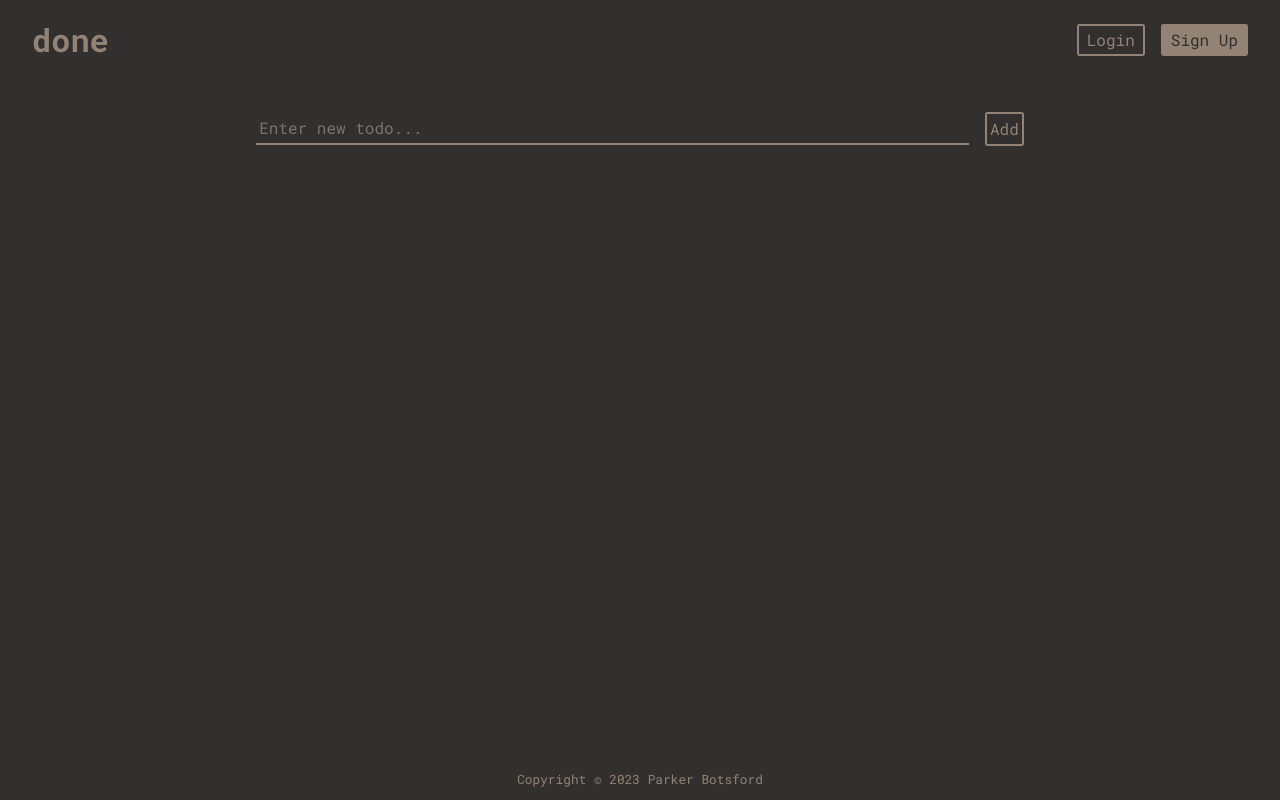
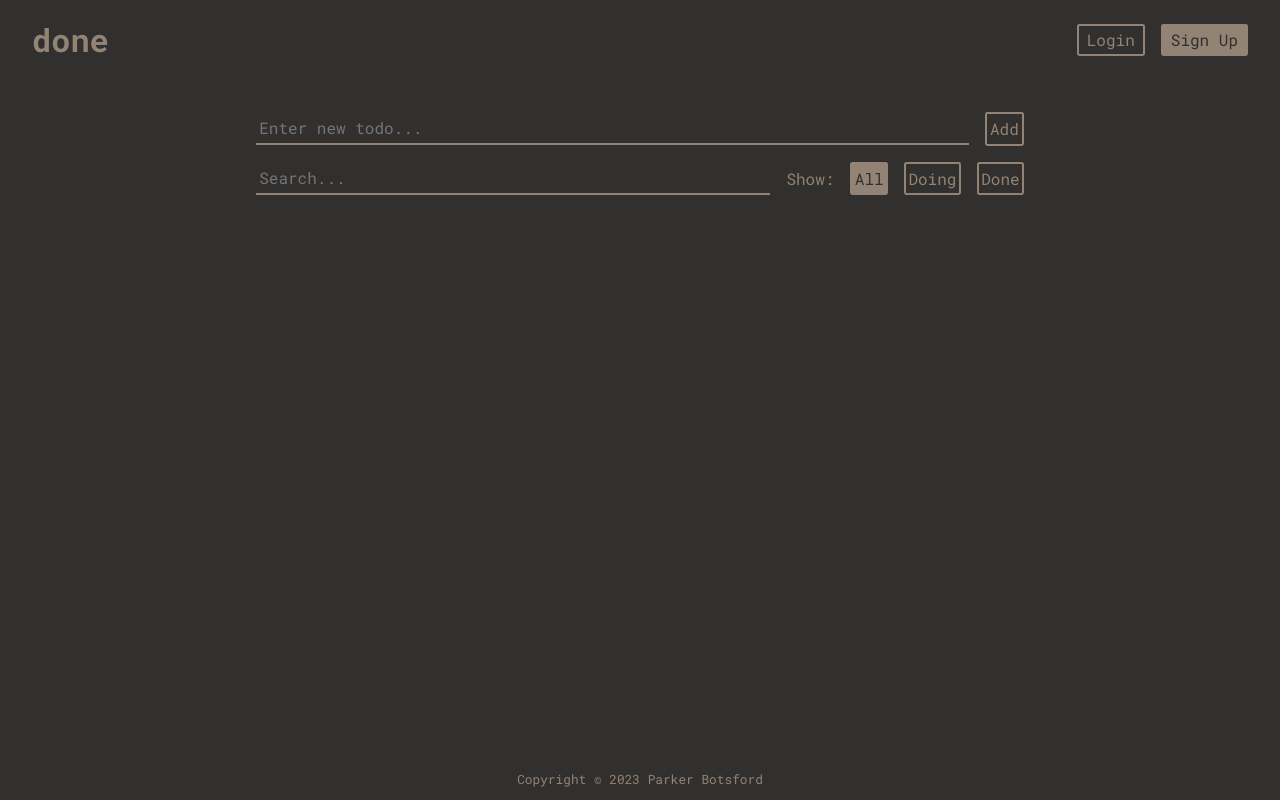
Before and after one commit to parbots/done, a Next.js app: page / in a window 1280 px wide. Built offline with nearby package versions, Linux system fonts and the light colour scheme.

Commit message:
Add search and filter elements to ListMenu in Items module

```diff
--- a/src/modules/items/menu/ListMenu.module.css
+++ b/src/modules/items/menu/ListMenu.module.css
@@ -3,6 +3,7 @@
 
     display: flex;
     flex-direction: column;
+    gap: 1rem;
 }
 
 .addItemSection {
@@ -12,6 +13,8 @@
     justify-content: flex-start;
     align-items: center;
     gap: 1rem;
+
+    border: none;
 }
 
 .itemInput {
@@ -57,3 +60,80 @@
     border-color: var(--highlight);
     color: var(--highlight);
 }
+
+.filterSection {
+    width: 100%;
+
+    display: flex;
+    justify-content: flex-start;
+    align-items: center;
+    gap: 1rem;
+
+    border: none;
+}
+
+.searchInput {
+    flex: 1;
+
+    padding: 0.2rem;
+
+    border: none;
+    border-bottom: solid 0.15rem var(--color);
+
+    color: var(--color);
+    background-color: var(--background);
+
+    transition: 0.3s color, 0.3s border-color;
+}
+
+.searchInput:hover,
+.searchInput:focus-visible {
+    outline: none;
+
+    border-color: var(--highlight);
+    color: var(--highlight);
+}
+
+.filterRadioSection {
+    display: flex;
+    justify-content: flex-start;
+    align-items: center;
+    gap: 1rem;
+
+    border: none;
+}
+
+.filterRadio {
+    appearance: none;
+}
+
+.filterLabel {
+    padding: 0.15rem;
+
+    cursor: pointer;
+
+    border: solid 0.15rem var(--color);
+    border-radius: 0.15rem;
+
+    color: var(--color);
+    background-color: var(--background);
+
+    transition: color 0.3s, background-color 0.3s, border-color 0.3s;
+}
+
+.filterLabel:hover,
+.filterLabel:focus-visible {
+    border-color: var(--highlight);
+
+    color: var(--highlight);
+}
+
+.filterLabel[data-selected='true'] {
+    color: var(--background);
+    background-color: var(--color)
+}
+
+.filterLabel[data-selected='true']:hover,
+.filterLabel[data-selected='true']:focus-visible {
+    background-color: var(--highlight)
+}
--- a/src/modules/items/menu/ListMenu.tsx
+++ b/src/modules/items/menu/ListMenu.tsx
@@ -3,6 +3,8 @@ import { ChangeEvent, useState } from 'react';
 import { FormEvent } from 'react';
 
 import styles from './ListMenu.module.css'
+
+type Filter = 'all' | 'incomplete' | 'complete';
 
 type ListMenuProps = {
     addItem: (itemName: string) => void;
@@ -24,13 +26,32 @@ export const ListMenu = (props: ListMenuProps) => {
 
         if (itemInputValue !== '' && itemInputValue[0] !== ' ') {
             props.addItem(itemInputValue);
+
             setItemInputValue('');
         }
     };
 
+    // TODO lift this state up
+    const [searchInputValue, setSearchInputValue] = useState('');
+
+    const handleSearchInputChange = (event: ChangeEvent<HTMLInputElement>) => {
+        event.preventDefault();
+
+        setSearchInputValue(event.target.value);
+    };
+
+    // TODO lift this state up
+    const [filterValue, setFilterValue] = useState<Filter>('all');
+
+    const handleFilterRadioChange = (event: ChangeEvent<HTMLInputElement>) => {
+        event.preventDefault();
+
+        setFilterValue(event.target.value as Filter);
+    };
+
     return (
         <form onSubmit={handleFormSubmit} className={styles.menu}>
-            <section className={styles.addItemSection}>
+            <fieldset className={styles.addItemSection}>
                 <input
                     type="text"
                     name='itemInput'
@@ -40,7 +61,72 @@ export const ListMenu = (props: ListMenuProps) => {
                     className={styles.itemInput}
                 />
                 <button type="submit" className={styles.addItemButton}>Add</button>
-            </section>
+            </fieldset>
+
+            <fieldset className={styles.filterSection}>
+                <input
+                    type='text'
+                    name='searchInput'
+                    placeholder='Search...'
+                    value={searchInputValue}
+                    onChange={handleSearchInputChange}
+                    className={styles.searchInput}
+                />
+
+                <label htmlFor='filterRadioField' className={styles.filterRadioSectionLabel}>Show:</label>
+                <fieldset id='filterRadioField' className={styles.filterRadioSection}>
+                    <label
+                        htmlFor='show-all'
+                        data-selected={(filterValue === 'all').toString()}
+                        className={styles.filterLabel}
+                    >
+                        <input
+                            type='radio'
+                            name='show'
+                            id='show-all'
+                            value='all'
+                            checked={filterValue === 'all'}
+                            onChange={handleFilterRadioChange}
+                            className={styles.filterRadio}
+                        />
+                        All
+                    </label>
+
+                    <label
+                        htmlFor='show-incomplete'
+                        data-selected={(filterValue === 'incomplete').toString()}
+                        className={styles.filterLabel}
+                    >
+                        <input
+                            type='radio'
+                            name='show'
+                            id='show-incomplete'
+                            value='incomplete'
+                            checked={filterValue === 'incomplete'}
+                            onChange={handleFilterRadioChange}
+                            className={styles.filterRadio}
+                        />
+                        Doing
+                    </label>
+
+                    <label
+                        htmlFor='show-complete'
+                        data-selected={(filterValue === 'complete').toString()}
+                        className={styles.filterLabel}
+                    >
+                        <input
+                            type='radio'
+                            name='show'
+                            id='show-complete'
+                            value='complete'
+                            checked={filterValue === 'complete'}
+                            onChange={handleFilterRadioChange}
+                            className={styles.filterRadio}
+                        />
+                        Done
+                    </label>
+                </fieldset>
+            </fieldset>
         </form>
     );
 };
```
